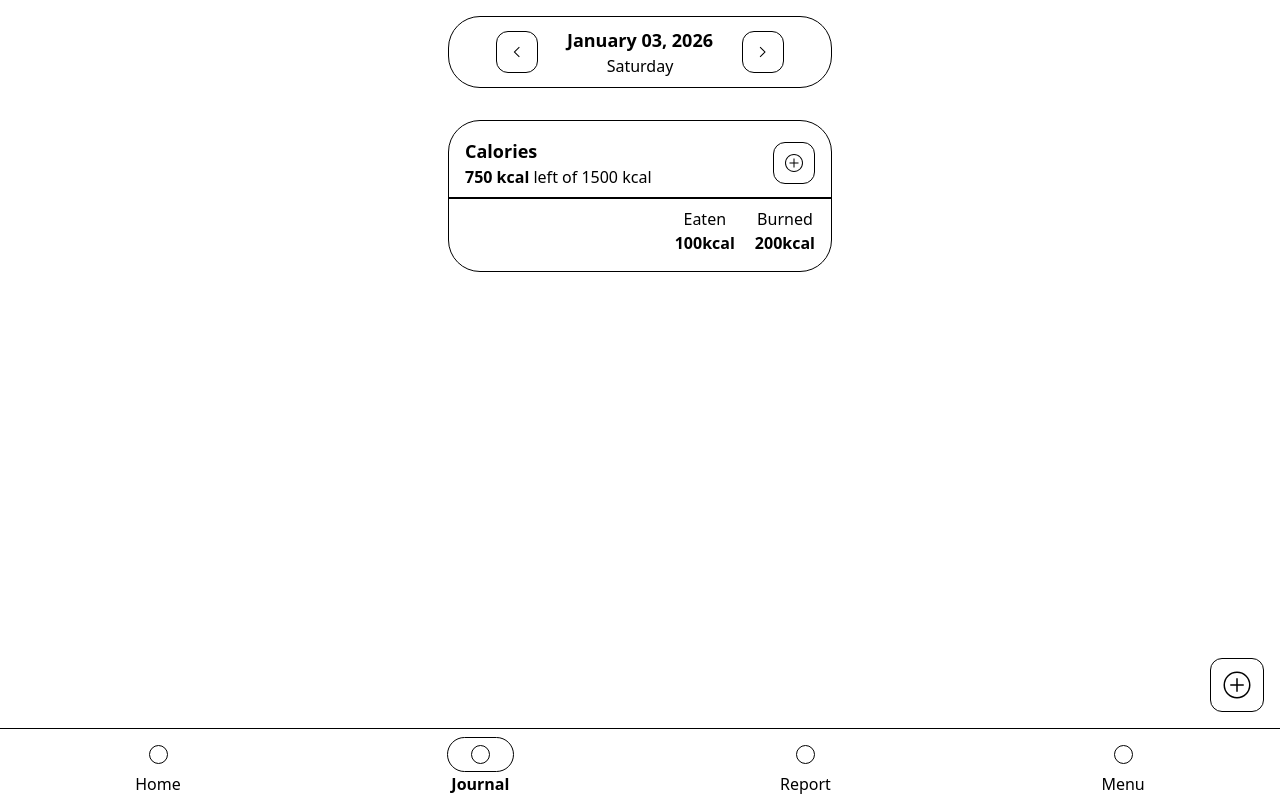
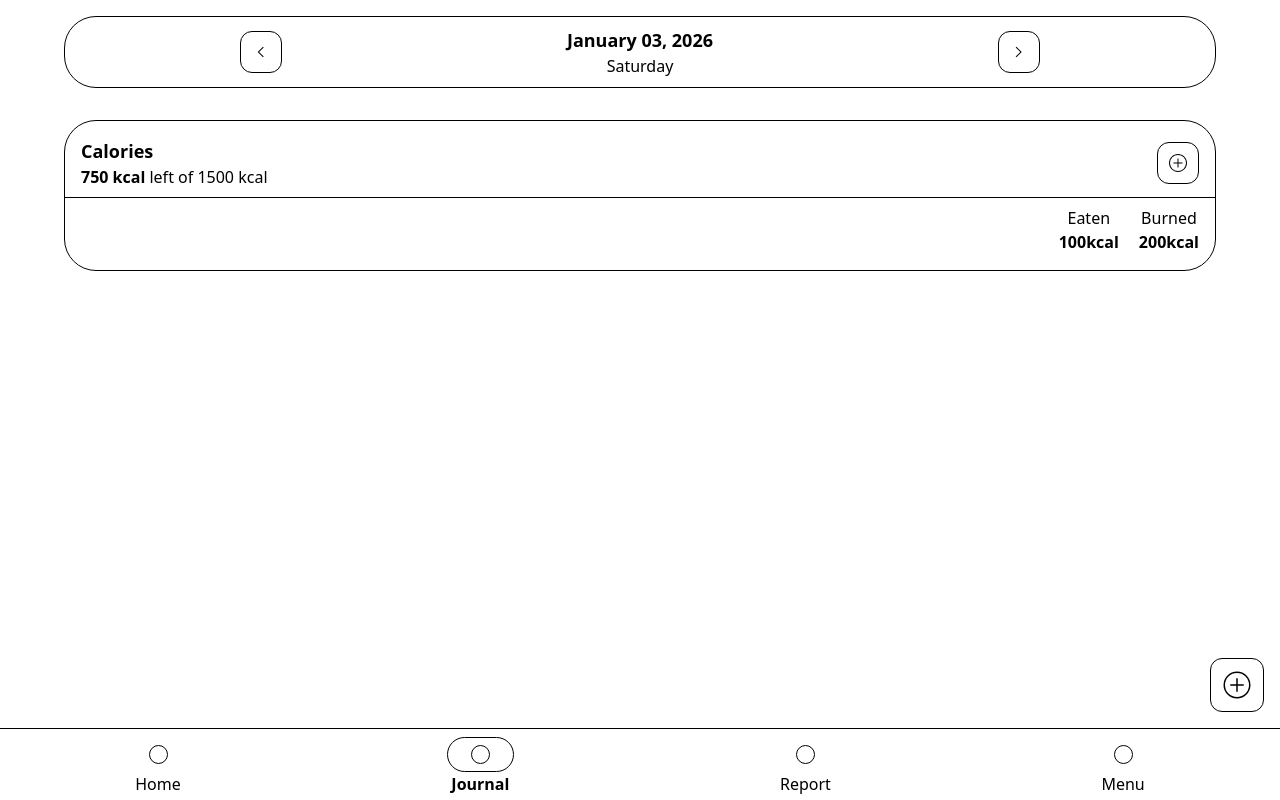
Before and after one commit to luisrafaeldeluvio/wellness-app, a React (Vite) app: page /journal in a window 1280 px wide. Built offline with nearby package versions, Linux system fonts and the light colour scheme.

Commit message:
Refactor Calendar and JournalSummary components for consistent width and improve layout structure

```diff
--- a/src/components/Calendar.tsx
+++ b/src/components/Calendar.tsx
@@ -8,7 +8,7 @@ interface DateProps {
 
 const CalendarHead = ({ date, setDate }: DateProps) => {
   return (
-    <div className="m-4 mx-auto flex h-18 w-96 flex-row items-center justify-around rounded-4xl border p-6">
+    <div className="m-4 mx-auto flex h-18 w-[90%] flex-row items-center justify-around rounded-4xl border p-6">
       <Button
         onClick={() => {
           setDate(date.add(-1, "day"));
--- a/src/components/JournalSummary.tsx
+++ b/src/components/JournalSummary.tsx
@@ -3,7 +3,7 @@ import Button from "./Button";
 const JournalSummary = () => {
   return (
     <>
-      <div className="m-4 mx-auto flex w-96 flex-col justify-around rounded-4xl border p-4">
+      <div className="m-4 mx-auto flex w-[90%] flex-col justify-around rounded-4xl border p-4">
         <div className="flex w-full flex-row items-center justify-between">
           <div className="flex flex-col">
             <span className="text-lg font-bold">Calories</span>
@@ -17,7 +17,7 @@ const JournalSummary = () => {
           </Button>
         </div>
 
-        <div className="m-2 -mx-4 border border-black"></div>
+        <div className="m-2 -mx-4 h-0 border-b border-black"></div>
 
         <div className="flex w-full flex-row items-center justify-between">
           <div>{/*placeholder */}</div>
--- a/src/pages/Journal.tsx
+++ b/src/pages/Journal.tsx
@@ -64,13 +64,15 @@ const Journal = () => {
     <>
       <CalendarHead date={date} setDate={setDate}></CalendarHead>
 
-      <JournalSummary></JournalSummary>
+      <div className="overflow-y-auto">
+        <JournalSummary></JournalSummary>
 
-      <ul className="h-[calc(100dvh-11rem)] overflow-y-auto">
-        {foodItems.map((food) => (
-          <FoodItem data={food}></FoodItem>
-        ))}
-      </ul>
+        <ul className="">
+          {foodItems.map((food) => (
+            <FoodItem data={food}></FoodItem>
+          ))}
+        </ul>
+      </div>
 
       <LogFoodButton></LogFoodButton>
     </>
```
